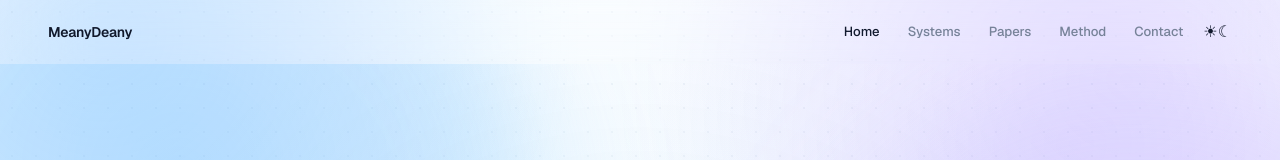
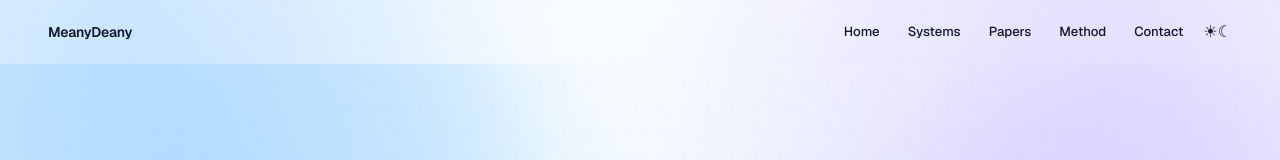
Before and after one commit to MeanyDeany/woosub-shin, a Next.js app: page / in a window 1280 px wide. Shown: the top 160 px of the page. Built offline with nearby package versions, Linux system fonts and the light colour scheme.

Commit message:
Use theme-aware navigation colors

```diff
--- a/components/active-navigation.tsx
+++ b/components/active-navigation.tsx
@@ -14,20 +14,17 @@ export function ActiveNavigation() {
 
   return (
     <nav aria-label="Primary navigation" className="min-w-0">
-      <ul className="scrollbar-none flex min-w-max items-center gap-5 sm:gap-7">
+      <ul className="scrollbar-none flex min-w-max items-center gap-4 sm:gap-7">
         {navigation.map((item) => {
           const active = isActiveRoute(pathname, item.href);
+          const activeClass = active ? "theme-nav-link--active" : "";
 
           return (
             <li key={item.href}>
               <Link
                 href={item.href}
                 aria-current={active ? "page" : undefined}
-                className={`inline-flex min-h-10 items-center text-xs font-medium transition-colors focus-visible:outline-none sm:text-[0.82rem] ${
-                  active
-                    ? "text-[#111A2E]"
-                    : "text-[#768298] hover:text-[#1677D2]"
-                }`}
+                className={`theme-nav-link ${activeClass} inline-flex min-h-10 items-center text-xs font-medium transition-colors focus-visible:outline-none sm:text-[0.82rem]`}
               >
                 {item.label}
               </Link>
```
